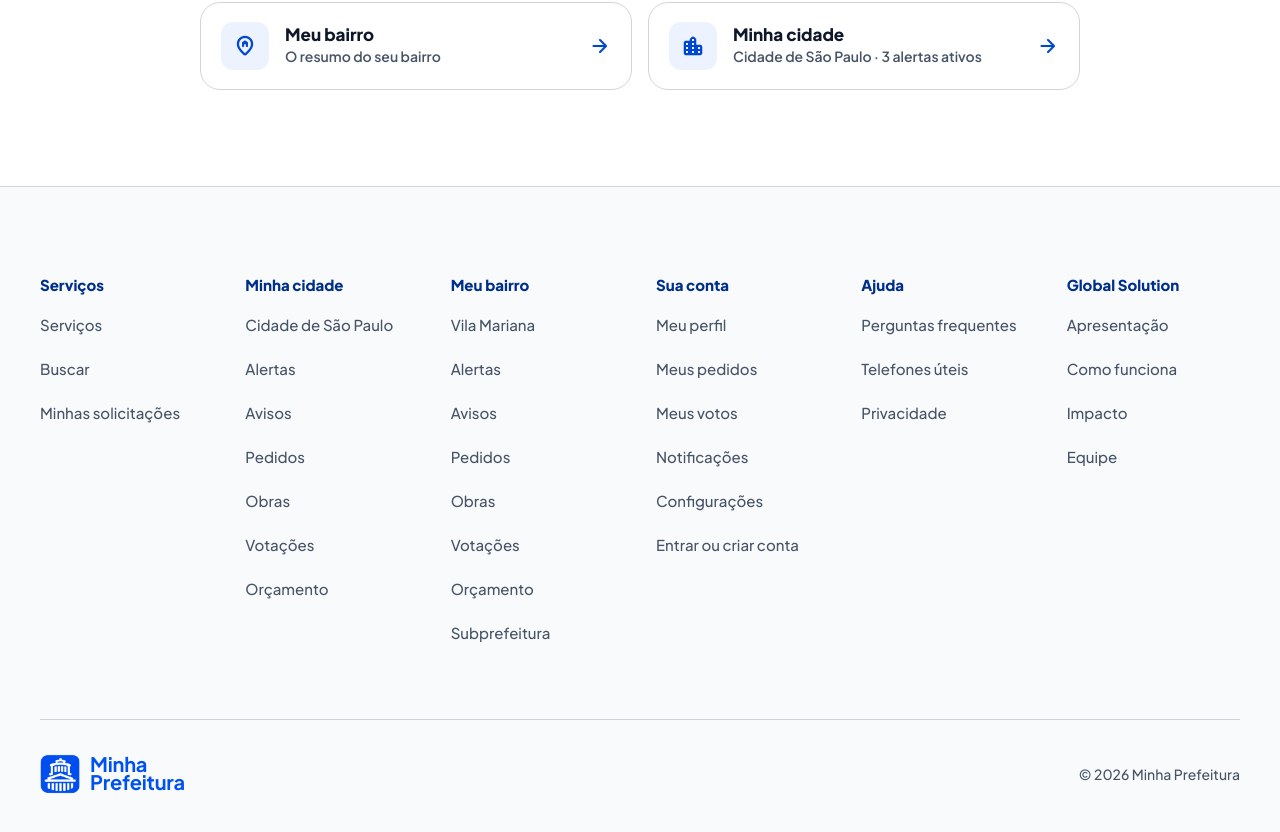
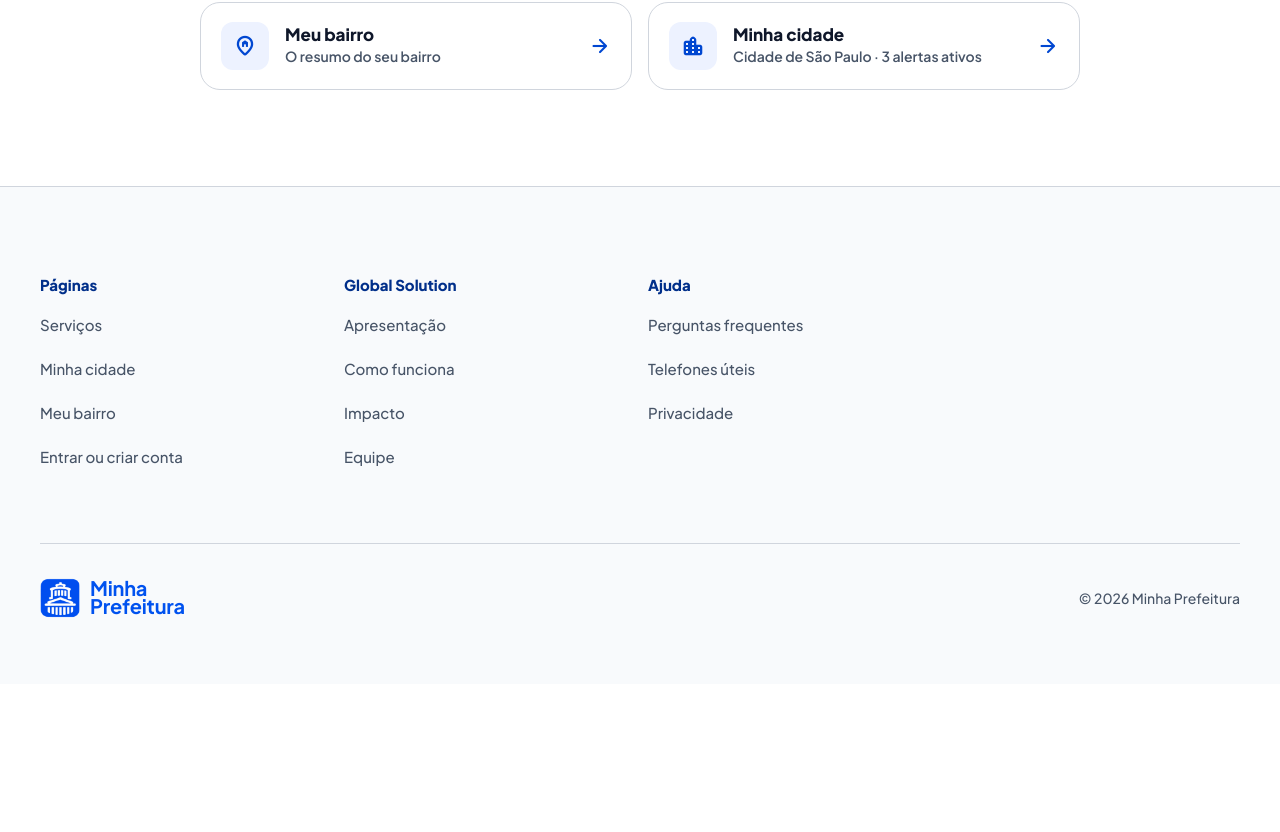
Before and after one commit to Grupo-GLYFFS/Minha-Cidade, a React (Vite) app: page /inicio in a window 1280 px wide. Shown: the part 2463-3295 px from the top of the page. After the commit the page ends 3147 px from the top, so only its background shows below. Built offline with nearby package versions, Linux system fonts and the light colour scheme; a web font is replaced by a local one.

Commit message:
feat: rodapé v3 com 3 grupos (Páginas, Global Solution e Ajuda) e Meu perfil para quem entrou

```diff
--- a/src/componentes/Rodape.jsx
+++ b/src/componentes/Rodape.jsx
@@ -1,12 +1,15 @@
 import { Link } from 'react-router-dom';
 import Logo from './Logo';
 import { LINKS_RODAPE } from '../dados/navegacao';
+import { useSessao } from '../contexto/useSessao';
 import classes from './Rodape.module.css';
 
-// Rodapé de todas as páginas: seis grupos de links
-// (Serviços · Minha cidade · Meu bairro · Sua conta · Ajuda · Global Solution)
+// Rodapé de todas as páginas: três grupos de links (Páginas · Global Solution · Ajuda)
 // e a linha final com o logo (leva ao Início) e o ©.
+// Para quem entrou, "Entrar ou criar conta" vira "Meu perfil".
 export default function Rodape() {
+  const { logado } = useSessao();
+
   return (
     <footer className={classes.rodape}>
       <div className={classes.miolo}>
@@ -15,13 +18,17 @@ export default function Rodape() {
             <nav key={grupo.titulo} aria-label={grupo.titulo}>
               <h2 className={classes.titulo}>{grupo.titulo}</h2>
               <ul className={classes.lista}>
-                {grupo.links.map((link) => (
-                  <li key={link.caminho}>
-                    <Link to={link.caminho} className={classes.link}>
-                      {link.rotulo}
-                    </Link>
-                  </li>
-                ))}
+                {grupo.links.map((item) => {
+                  // Usa a versão "seLogado" do link quando a pessoa entrou
+                  const link = logado && item.seLogado ? item.seLogado : item;
+                  return (
+                    <li key={link.caminho}>
+                      <Link to={link.caminho} className={classes.link}>
+                        {link.rotulo}
+                      </Link>
+                    </li>
+                  );
+                })}
               </ul>
             </nav>
           ))}
--- a/src/componentes/Rodape.module.css
+++ b/src/componentes/Rodape.module.css
@@ -1,6 +1,6 @@
 /* Rodapé: fundo cinza-claro, container de 1200.
-   Computador: 88 em cima, 6 grupos (vão de 32) → 64 → linha final com o logo à esquerda e o © à direita, 64 embaixo.
-   Celular: 64 em cima, 2 colunas (vãos de 40 e 24) → 48 → logo em cima do ©, 48 embaixo. */
+   Computador: 88 em cima, 3 grupos de 240 alinhados à esquerda (vão de 64) → 64 → linha final com o logo à esquerda e o © à direita, 64 embaixo.
+   Celular: 64 em cima, 2 colunas com Ajuda embaixo de Páginas (vãos de 40 e 24) → 48 → logo em cima do ©, 48 embaixo. */
 
 .rodape {
   margin-top: auto;
@@ -18,8 +18,8 @@
 
 .grade {
   display: grid;
-  grid-template-columns: repeat(6, minmax(0, 1fr));
-  gap: rem(32px);
+  grid-template-columns: repeat(3, minmax(0, rem(240px)));
+  gap: rem(32px) rem(64px);
 }
 
 .titulo {
--- a/src/dados/navegacao.js
+++ b/src/dados/navegacao.js
@@ -71,50 +71,22 @@ export const MENU_CONTA = [
   { rotulo: 'Configurações', caminho: '/configuracoes', icone: 'settings' },
 ];
 
-// Grupos de links do rodapé, na ordem do menu, com Global Solution no fim.
-// Todas as páginas do site estão aqui; o Início (/inicio) abre pelo logo.
-// Minha cidade e Meu bairro repetem as páginas do painel do menu.
+// Grupos de links do rodapé: Páginas · Global Solution · Ajuda.
+// As subpáginas da cidade, do bairro e da conta ficam no menu e no menu do perfil.
+// O Início (/inicio) abre pelo logo. Um link com "seLogado" troca de rótulo e caminho
+// quando a pessoa entrou (Entrar ou criar conta vira Meu perfil).
 export const LINKS_RODAPE = [
   {
-    titulo: 'Serviços',
+    titulo: 'Páginas',
     links: [
       { rotulo: 'Serviços', caminho: '/servicos' },
-      { rotulo: 'Buscar', caminho: '/busca' },
-      { rotulo: 'Minhas solicitações', caminho: '/servicos/minhas-solicitacoes' },
-    ],
-  },
-  {
-    titulo: 'Minha cidade',
-    links: [
-      { rotulo: 'Cidade de São Paulo', caminho: '/minha-cidade' },
-      ...painelRegiao('/minha-cidade'),
-    ],
-  },
-  {
-    titulo: 'Meu bairro',
-    links: [
-      { rotulo: 'Vila Mariana', caminho: '/meu-bairro' },
-      ...painelRegiao('/meu-bairro'),
-      { rotulo: 'Subprefeitura', caminho: '/minha-cidade/subprefeituras/vila-mariana' },
-    ],
-  },
-  {
-    titulo: 'Sua conta',
-    links: [
-      { rotulo: 'Meu perfil', caminho: '/perfil' },
-      { rotulo: 'Meus pedidos', caminho: '/perfil/pedidos' },
-      { rotulo: 'Meus votos', caminho: '/perfil/votos' },
-      { rotulo: 'Notificações', caminho: '/notificacoes' },
-      { rotulo: 'Configurações', caminho: '/configuracoes' },
-      { rotulo: 'Entrar ou criar conta', caminho: '/entrar' },
-    ],
-  },
-  {
-    titulo: 'Ajuda',
-    links: [
-      { rotulo: 'Perguntas frequentes', caminho: '/ajuda/perguntas-frequentes' },
-      { rotulo: 'Telefones úteis', caminho: '/ajuda/telefones' },
-      { rotulo: 'Privacidade', caminho: '/ajuda/privacidade' },
+      { rotulo: 'Minha cidade', caminho: '/minha-cidade' },
+      { rotulo: 'Meu bairro', caminho: '/meu-bairro' },
+      {
+        rotulo: 'Entrar ou criar conta',
+        caminho: '/entrar',
+        seLogado: { rotulo: 'Meu perfil', caminho: '/perfil' },
+      },
     ],
   },
   {
@@ -124,6 +96,14 @@ export const LINKS_RODAPE = [
       { rotulo: 'Como funciona', caminho: '/como-funciona' },
       { rotulo: 'Impacto', caminho: '/impacto' },
       { rotulo: 'Equipe', caminho: '/equipe' },
+    ],
+  },
+  {
+    titulo: 'Ajuda',
+    links: [
+      { rotulo: 'Perguntas frequentes', caminho: '/ajuda/perguntas-frequentes' },
+      { rotulo: 'Telefones úteis', caminho: '/ajuda/telefones' },
+      { rotulo: 'Privacidade', caminho: '/ajuda/privacidade' },
     ],
   },
 ];
```
